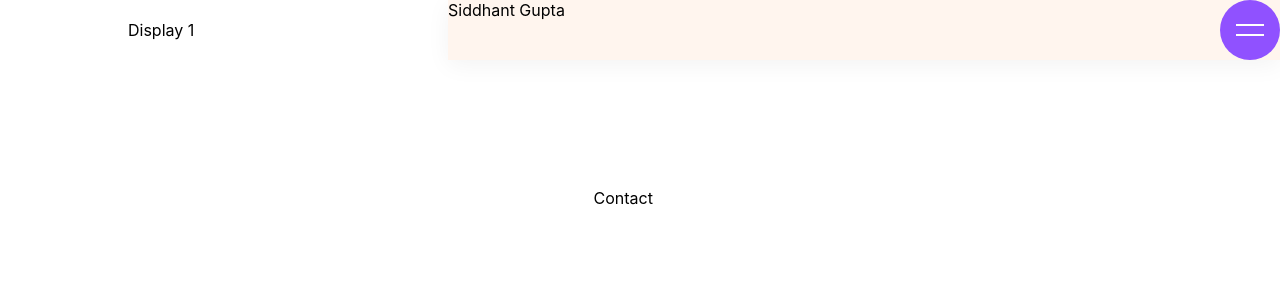
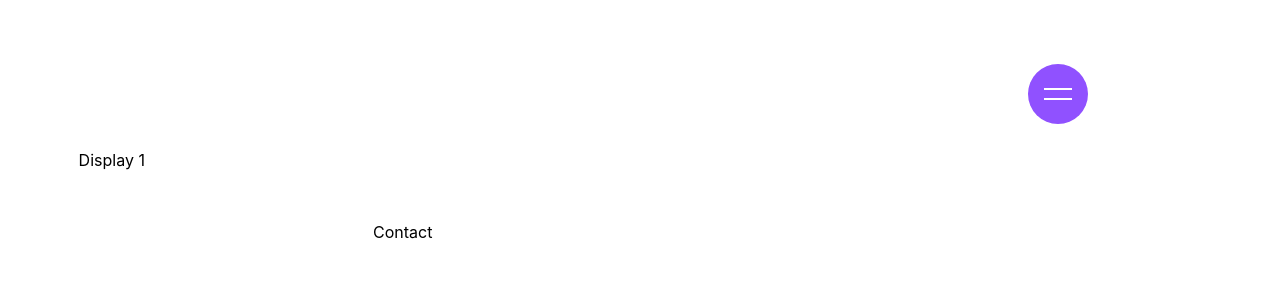
Before and after one commit to guptaSiddhant-JS/siddhantgupta.in, a React (Create React App) app: page /Contact in a window 1280 px wide. Shown: the top 300 px of the page. Built offline with nearby package versions, Linux system fonts and the light colour scheme.

Commit message:
Updated The margin of the navbar for better Eligence

```diff
--- a/src/components/navbar/Navbar.js
+++ b/src/components/navbar/Navbar.js
@@ -9,7 +9,7 @@ const Navabar = () => {
   return (
       <div>
           <header >
-              <div>Siddhant Gupta</div>
+
               <div className={`${styles.toggle} ${!isActive ? styles.active: ''}`} onClick={handleToggle}></div>
               <div  className={`${styles.navbar} ${!isActive ? styles.active: ''}`}>
                 <ul>
--- a/src/components/navbar/Navbar.module.css
+++ b/src/components/navbar/Navbar.module.css
@@ -1,5 +1,5 @@
 * {
-    margin: 0;
+    margin:  5% 15% 0 0;
     padding: 0;
     box-sizing: border-box;
 }
@@ -8,9 +8,9 @@ header {
     top: 0%;
     right: 0%;
     display: flex;
-    justify-content: space-between;
-    width: 65%;
-    background-color: seashell;
+    justify-content: flex-end;
+    /* width: 65%; */
+    background-color: red;
     box-shadow: 0 5px 25px rgba(0,0,0,0.05);
 }
 .toggle{
@@ -53,7 +53,7 @@ header {
 }
 .navbar {
     position: relative;
-    height: 60px;
+    height: 90px;
     right: 60px;
     background: #fff;
     transition:0.5s;
@@ -61,21 +61,22 @@ header {
     overflow: hidden;
 }
 .navbar.active{
-    width: 500px;
+    width: 630px;
 }
 .navbar ul {
     position: relative;
     display: flex;
     flex-direction: row;
 }
-.navbar ul li  {
+.navbar ul li {
     list-style: none;
     color: #12334e;
-    height: 60px;
+    /* height: 60x; */
+    top:0%;
     line-height: 60px;
     display: inline-block;
     text-decoration: none;
     font-size: 1.2rem;
-    padding: 0 15px;
+    /* padding: 0 15px; */
     letter-spacing: 2px;
 }
```
